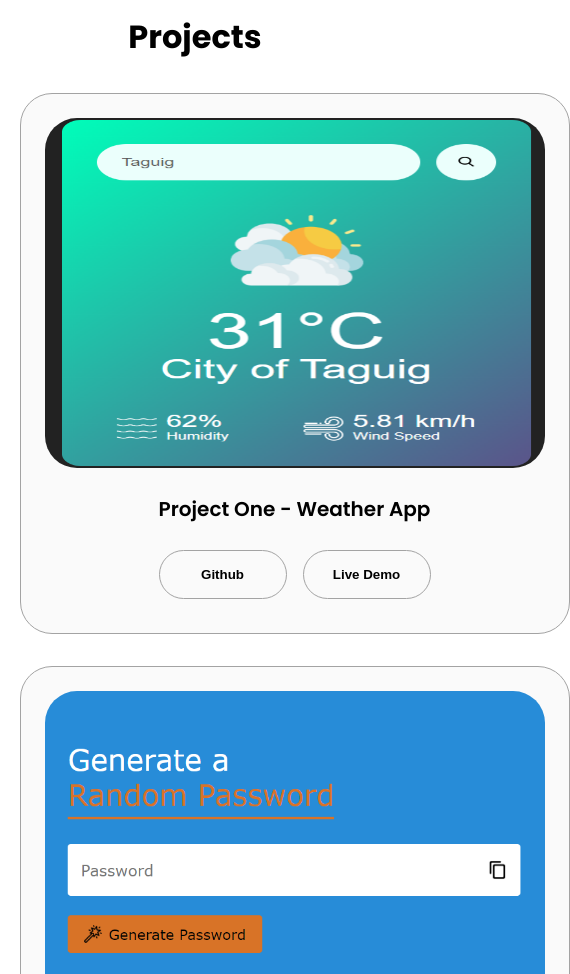
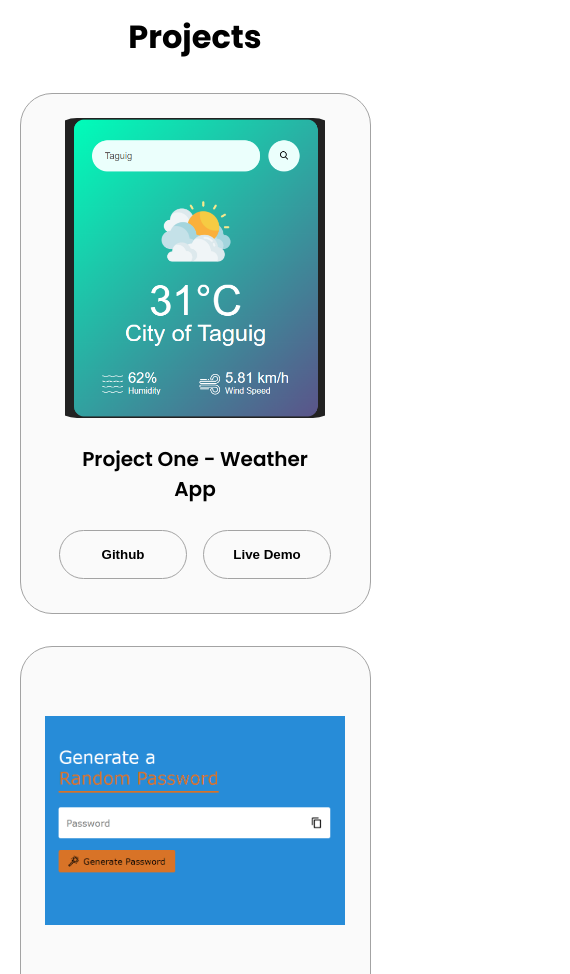
Before and after one commit to J-rico-Mon/Capstone-Project-2-Personal-Website, a plain HTML site: page index.html in a window 390 px wide. Shown: the part 4294-5268 px from the top of the page, 570 px wide, since content can reach past the window. Drawn offline with Linux system fonts and the light colour scheme.

Commit message:
Fixed Project section
project-img h & w changeed to 300px
added object-fit contain
fixed responsiveness to changing size

```diff
--- a/style.css
+++ b/style.css
@@ -399,6 +399,7 @@ section{
 
   #projects {
     position: relative;
+
   }
 
   .color-container {
@@ -408,8 +409,9 @@ section{
 
   .project-img {
     border-radius: 2rem;
-    width: 500px;
-    height: 350px;
+    width: 300px;
+    height: 300px;
+    object-fit: contain;
   }
 
   .project-title {
```
